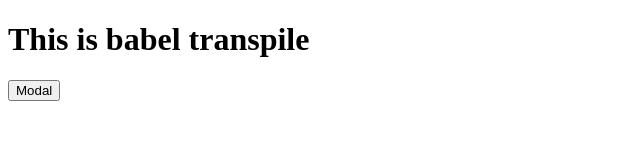
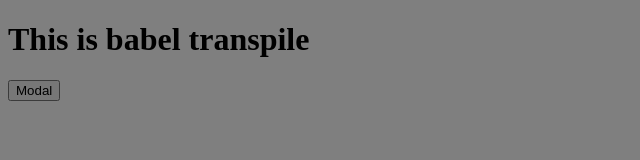
Before and after one commit to diptigandhi24/Overlay-Plugin, a website with bundled scripts: page index.html in a window 1280 px wide. Both pictures are taken after a click on the button "Modal". Shown: the whole page, without its empty margins (0-640 px from the left). Built offline with nearby package versions, Linux system fonts and the light colour scheme.

Commit message:
add the style and overlaywrapper i.ecurrently a body

```diff
--- a/index.html
+++ b/index.html
@@ -4,11 +4,14 @@
     <meta charset="UTF-8" />
     <meta name="viewport" content="width=device-width, initial-scale=1.0" />
     <meta http-equiv="X-UA-Compatible" content="ie=edge" />
+    <link rel="stylesheet" href="style.css" />
     <title>Document</title>
   </head>
   <body>
-    <h1>This is babel transpile</h1>
+    <div id="overlayWrapper">
+      <h1>This is babel transpile</h1>
       <button class="modal">Modal</button>
+    </div>
     <script type="module" src="build/main.bundle.js"></script>
   </body>
 </html>
--- /dev/null
+++ b/style.css
@@ -0,0 +1,13 @@
+.overlay {
+  position: fixed;
+  display: block;
+  width: 100%;
+  height: 100%;
+  top: 0;
+  left: 0;
+  right: 0;
+  bottom: 0;
+  background-color: rgba(0, 0, 0, 0.5);
+  z-index: 2;
+  cursor: pointer;
+}
```
